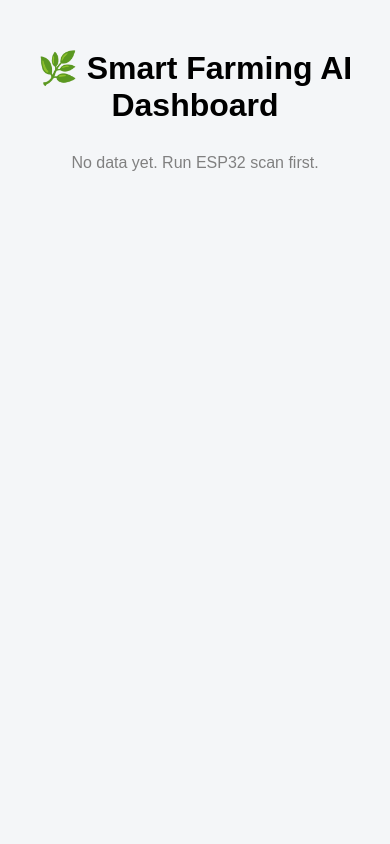
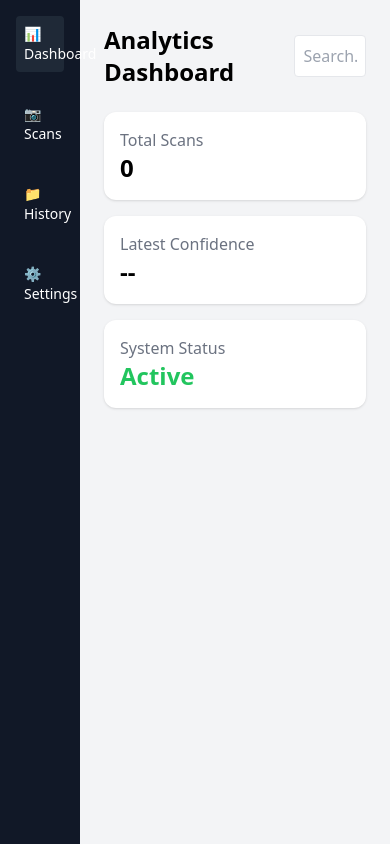
Before and after one commit to blip-hue/smart-farming-ai, a Flask app: page /dashboard in a window 390 px wide. Run offline with Flask 3, Linux system fonts and the light colour scheme; some libraries are stand-ins or nearby versions.

Commit message:
Dashboard UI upgrade

```diff
--- a/templates/dashboard.html
+++ b/templates/dashboard.html
@@ -1,99 +1,99 @@
 <!DOCTYPE html>
 <html>
 <head>
-    <title>Smart Farming Dashboard</title>
+    <title>Smart Farming AI Dashboard</title>
+
+    <script src="https://cdn.tailwindcss.com"></script>
 
     <meta http-equiv="refresh" content="30">
-
-    <style>
-        body {
-            font-family: Arial;
-            background: #f4f6f8;
-            padding: 20px;
-        }
-
-        h1 {
-            text-align: center;
-            margin-bottom: 20px;
-        }
-
-        .card {
-            background: white;
-            padding: 15px;
-            margin: 15px auto;
-            width: 80%;
-            border-radius: 10px;
-            box-shadow: 0 2px 8px rgba(0,0,0,0.1);
-        }
-
-        .time {
-            color: #666;
-            font-size: 13px;
-        }
-
-        .confidence {
-            color: #1a7f37;
-            font-weight: bold;
-            margin-top: 5px;
-        }
-
-        .result {
-            margin-top: 10px;
-            background: #f9f9f9;
-            padding: 10px;
-            border-radius: 8px;
-
-            white-space: pre-wrap;
-            word-wrap: break-word;
-            overflow-wrap: break-word;
-
-            max-height: 350px;
-            overflow-y: auto;
-        }
-
-        img {
-            width: 100%;
-            max-width: 400px;
-            border-radius: 10px;
-            margin-top: 10px;
-        }
-
-        .empty {
-            text-align: center;
-            color: gray;
-            margin-top: 30px;
-        }
-    </style>
 </head>
 
-<body>
+<body class="bg-gray-100">
 
-<h1>🌿 Smart Farming AI Dashboard</h1>
+<div class="flex">
 
-{% if logs and logs|length > 0 %}
+    <!-- SIDEBAR -->
+    <div class="w-20 md:w-64 bg-gray-900 min-h-screen text-white p-4">
+
+        <h1 class="text-xl font-bold mb-8 hidden md:block">
+            🌿 SmartFarm AI
+        </h1>
+
+        <div class="space-y-6 text-sm">
+
+            <div class="p-2 bg-gray-800 rounded">📊 Dashboard</div>
+            <div class="p-2 hover:bg-gray-800 rounded">📷 Scans</div>
+            <div class="p-2 hover:bg-gray-800 rounded">📁 History</div>
+            <div class="p-2 hover:bg-gray-800 rounded">⚙ Settings</div>
+
+        </div>
+    </div>
+
+    <!-- MAIN -->
+    <div class="flex-1 p-6">
+
+        <!-- HEADER -->
+        <div class="flex justify-between items-center mb-6">
+            <h1 class="text-2xl font-bold">Analytics Dashboard</h1>
+            <input class="p-2 rounded border w-1/3" placeholder="Search...">
+        </div>
+
+        <!-- TOP CARDS -->
+        <div class="grid grid-cols-1 md:grid-cols-3 gap-4 mb-6">
+
+            <div class="bg-white p-4 rounded-xl shadow">
+                <p class="text-gray-500">Total Scans</p>
+                <h2 class="text-2xl font-bold">{{ logs|length }}</h2>
+            </div>
+
+            <div class="bg-white p-4 rounded-xl shadow">
+                <p class="text-gray-500">Latest Confidence</p>
+                <h2 class="text-2xl font-bold">
+                    {% if logs|length > 0 %}
+                        {{ logs[-1].confidence }}
+                    {% else %}
+                        --
+                    {% endif %}
+                </h2>
+            </div>
+
+            <div class="bg-white p-4 rounded-xl shadow">
+                <p class="text-gray-500">System Status</p>
+                <h2 class="text-2xl font-bold text-green-500">Active</h2>
+            </div>
+
+        </div>
+
+        <!-- LOGS -->
+        <div class="space-y-4">
 
             {% for log in logs|reverse %}
-    <div class="card">
+            <div class="bg-white p-4 rounded-xl shadow">
 
-        <div class="time">⏰ {{ log.time }}</div>
+                <div class="text-sm text-gray-500">
+                    ⏰ {{ log.time }}
+                </div>
 
                 {% if log.image %}
-            <img src="/image/{{ log.image }}">
+                <img src="/image/{{ log.image }}"
+                     class="mt-3 rounded-lg max-w-md">
                 {% endif %}
 
-        <div class="confidence">📊 Confidence: {{ log.confidence }}</div>
-        <div class="result">{{ log.result }}</div>
+                <div class="mt-2 text-green-600 font-bold">
+                    📊 {{ log.confidence }}
+                </div>
+
+                <div class="mt-2 text-gray-700 whitespace-pre-wrap">
+                    {{ log.result }}
+                </div>
 
             </div>
             {% endfor %}
 
-{% else %}
-
-    <div class="empty">
-        No data yet. Run ESP32 scan first.
         </div>
 
-{% endif %}
+    </div>
+</div>
 
 </body>
 </html>
```
Lines whose indentation alone changed are shown as unchanged.
